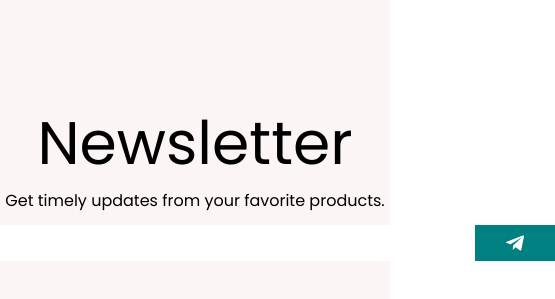
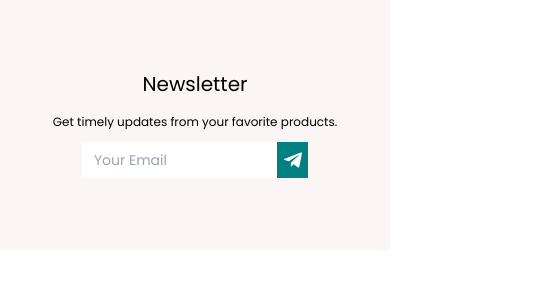
Before and after one commit to Meditatingpanda/ecommerceReact, a React (Create React App) app: page / in a window 390 px wide. Shown: the part 1992-2291 px from the top of the page, 555 px wide, since content can reach past the window. After the commit the page ends 2242 px from the top, so only its background shows below. Built offline with nearby package versions, Linux system fonts and the light colour scheme.

Commit message:
make responisve

```diff
--- a/src/components/Newsletter.jsx
+++ b/src/components/Newsletter.jsx
@@ -2,18 +2,18 @@ import { Telegram } from "@material-ui/icons";
 
 const Newletter = () => {
   return (
-    <div className="bg-[#FCF5F5] h-[45vh] mt-10 flex flex-col items-center justify-center">
-      <h1 className="text-6xl mb-4">Newsletter</h1>
-      <p className="text-base mb-3">
+    <div className="bg-[#FCF5F5] h-[30vh] sm:h-[45vh] mt-10 flex flex-col items-center justify-center">
+      <h1 className="text-xl sm:text-6xl mb-4">Newsletter</h1>
+      <p className="text-xs sm:text-base mb-3">
         Get timely updates from your favorite products.
       </p>
-      <div className="flex">
+      <div className="flex w-full  justify-center">
         <input
           type="email"
-          className="focus:outline-none p-2 pl-3 text-sm w-[40rem]"
+          className="focus:outline-none p-2 pl-3 text-sm w-[50%]"
           placeholder="Your Email"
         />
-        <div className="bg-[#008080] w-[5rem] flex items-center justify-center text-white">
+        <div className="bg-[#008080] w-[8%] flex items-center justify-center text-white">
           <Telegram />
         </div>
       </div>
--- a/src/style/main.css
+++ b/src/style/main.css
@@ -429,6 +429,10 @@ Ensure the default browser behavior of the `hidden` attribute.
 .m-1 {
   margin: 0.25rem;
 }
+.mx-auto {
+  margin-left: auto;
+  margin-right: auto;
+}
 .mt-\[7vh\] {
   margin-top: 7vh;
 }
@@ -510,6 +514,9 @@ Ensure the default browser behavior of the `hidden` attribute.
 .h-\[45vh\] {
   height: 45vh;
 }
+.h-\[30vh\] {
+  height: 30vh;
+}
 .w-\[75\%\] {
   width: 75%;
 }
@@ -557,6 +564,18 @@ Ensure the default browser behavior of the `hidden` attribute.
 }
 .w-\[5rem\] {
   width: 5rem;
+}
+.w-\[50\%\] {
+  width: 50%;
+}
+.w-\[10\] {
+  width: 10;
+}
+.w-\[10\%\] {
+  width: 10%;
+}
+.w-\[8\%\] {
+  width: 8%;
 }
 .min-w-\[9rem\] {
   min-width: 9rem;
@@ -836,6 +855,10 @@ Ensure the default browser behavior of the `hidden` attribute.
     height: 2rem;
   }
 
+  .sm\:h-\[45vh\] {
+    height: 45vh;
+  }
+
   .sm\:w-\[24rem\] {
     width: 24rem;
   }
@@ -855,6 +878,16 @@ Ensure the default browser behavior of the `hidden` attribute.
   .sm\:text-3xl {
     font-size: 1.875rem;
     line-height: 2.25rem;
+  }
+
+  .sm\:text-6xl {
+    font-size: 3.75rem;
+    line-height: 1;
+  }
+
+  .sm\:text-base {
+    font-size: 1rem;
+    line-height: 1.5rem;
   }
 }
 @media (min-width: 768px) {
```
